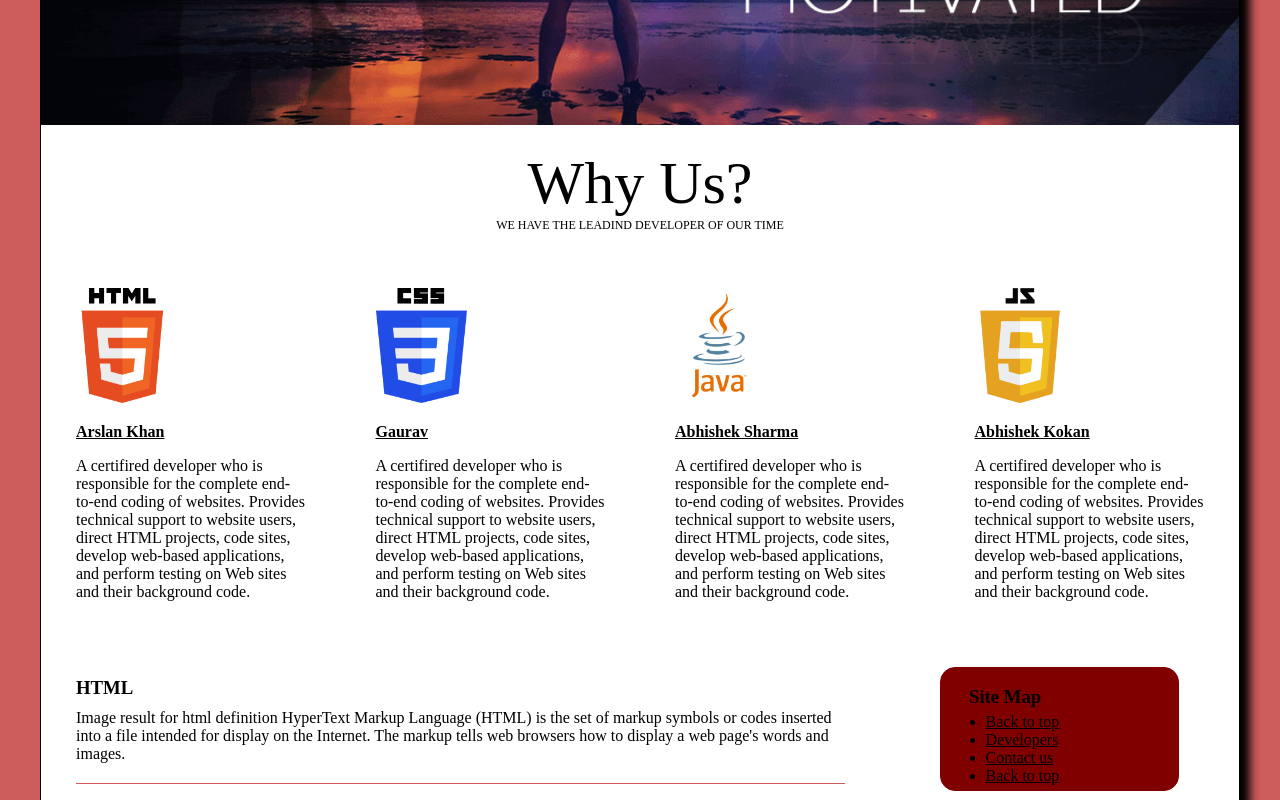
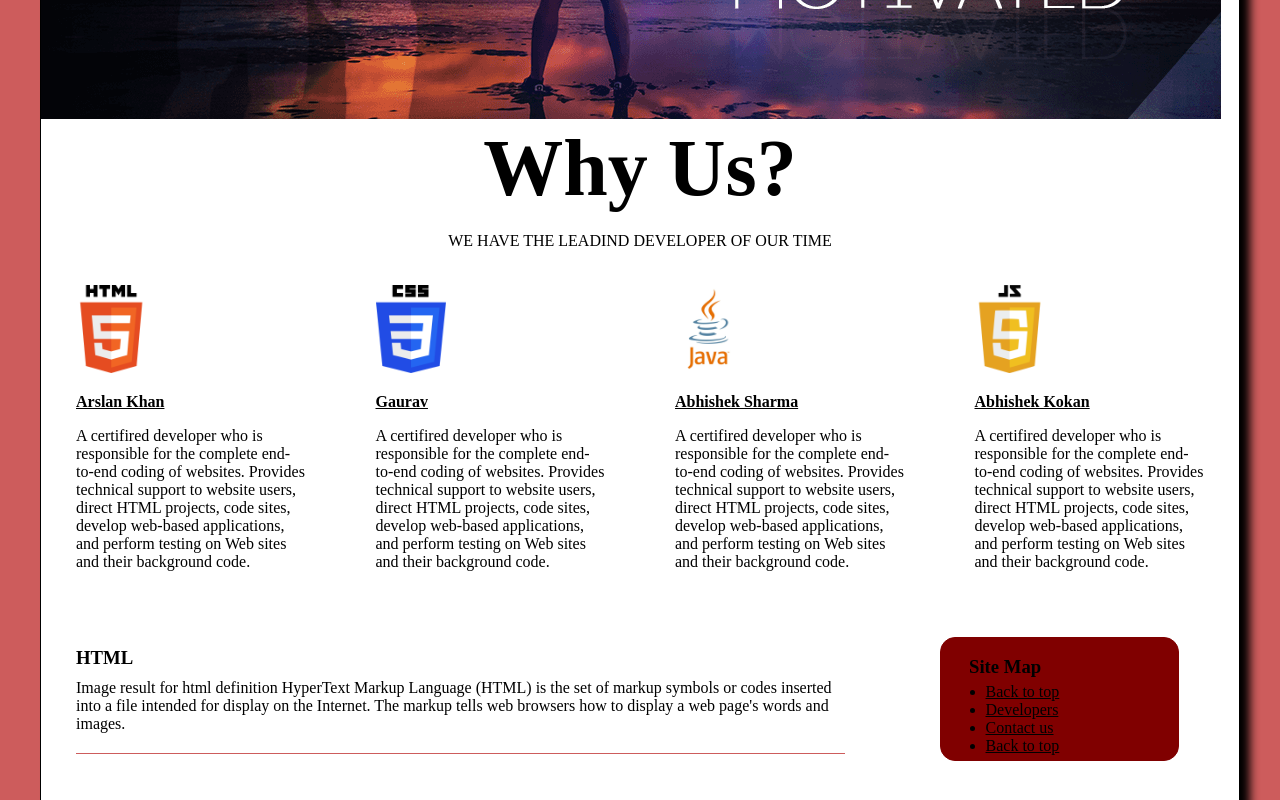
Before and after one commit to ArslanKhan-info/Project_site_of_HTML_CSS, a plain HTML site: page index.html in a window 1280 px wide. Shown: the part 460-1260 px from the top of the page. Drawn offline with Linux system fonts and the light colour scheme.

Commit message:
some corrections

```diff
--- a/index.html
+++ b/index.html
@@ -1,5 +1,5 @@
 <!doctype html>
-<html>
+<html lang="en">
 <head>
 	<title> My basic information</title>
 	<meta http-equiv="Content-Type" content="text/html; charset=UTF-8">
@@ -17,29 +17,30 @@
 			</nav>
 		</header>
 		<div>
-			<img src="m.png" width="100%" alt="Motivational Picture">
+			<img src="m.png"  alt="Motivational Picture">
 		</div>
 		<main>
 			<section>
-				<p id="whyus"><span style="font-size:5em;">Why Us?</span><br> WE HAVE THE LEADIND DEVELOPER OF OUR TIME<p>
+				<div class="whyus">
+				<h1 >Why Us?</h1><br> <p>WE HAVE THE LEADIND DEVELOPER OF OUR TIME<p></div>
 				<div class="reasons">
 					<div class="res" id="html">
-						<img src="html.png" >
+						<img src="html.png" alt="HTML">
 						<p><a href="https://www.facebook.com/profile.php?id=100011718153203" target=_blank><b>Arslan Khan</b></a></p>
 						<p>A certifired developer who is responsible for the complete end-to-end coding of websites. Provides technical support to website users, direct HTML projects, code sites, develop web-based applications, and perform testing on Web sites and their background code.
 					</div>
-					<div class="res" id="css">
-						<img src="css.png" >
+					<div class="res">
+						<img src="css.png" alt="CSS">
 						<p><a href="https://www.facebook.com/Gaurav006862" target=_blank><b>Gaurav</b></a></p>
 						<p>A certifired developer who is responsible for the complete end-to-end coding of websites. Provides technical support to website users, direct HTML projects, code sites, develop web-based applications, and perform testing on Web sites and their background code.</p>
 					</div>
-					<div class="res" id="java">
-						<img src="java.png" >
+					<div class="res">
+						<img src="java.png" alt="Java">
 						<p><a href="https://www.facebook.com/aarav.arora.9210256" target=_blank><b>Abhishek Sharma</b></a></p>
 						<p>A certifired developer who is responsible for the complete end-to-end coding of websites. Provides technical support to website users, direct HTML projects, code sites, develop web-based applications, and perform testing on Web sites and their background code.</p>
 					</div>
-					<div class="res" id="js">
-						<img src="js.png" >
+					<div class="res">
+						<img src="js.png" alt="JavaScript">
 						<p><a href="https://www.google.com" target=_blank><b>Abhishek Kokan</b></a></p>
 						<p>A certifired developer who is responsible for the complete end-to-end coding of websites. Provides technical support to website users, direct HTML projects, code sites, develop web-based applications, and perform testing on Web sites and their background code.</p>
 					</div>
@@ -76,7 +77,7 @@
 		</main>
 		<hr>
 		<footer>
-			<P>Thanks for visiting.<sub>By <a href="https://www.facebook.com/profile.php?id=100011718153203" target=_blank>ARSLAN KHAN</a><sub></P>
+			<P>Thanks for visiting.<sub>By <a href="https://www.facebook.com/profile.php?id=100011718153203" target=_blank>ARSLAN KHAN</a></sub></P>
 		</footer>
 	</div>
 </body>
--- a/new.css
+++ b/new.css
@@ -10,44 +10,48 @@ body{
 	background-color: white;
 	border:1px solid black;
 	border-radius: 25px;
-	width:1200px;
+	max-width:1200px;
 	margin:20px auto;
 	box-shadow:10px 10px 10px black;
-
 }
 header{
 	padding:50px;
 }
 .logo{
 	font-size:2.5em;
-	margin-bottom:-15px
+	margin-bottom:-15px;
 }
 nav{
 	float:right
 }
 main{
-	overflow:auto;
+	display:inline-block;
 }
-#whyus{
+.whyus p{
 	text-align:center;
-	margin:20px auto;
-	font-size:12PX
-
+	margin:0px auto;
+	padding-top:0;
+}
+.whyus h1{
+	text-align:center;
+	font-size:5em;
+	margin:0 auto;
+	padding-bottom:0;
 }
 .reasons {
 	display:flex;
-
+	flex-direction:row;
 }
 .res{
 	padding: 35px;
 }
 .res img{
-	width: 40%;
+	max-width: 70px;
 }
 .info{
 	width:70%;
 	float:left;
-	padding:35px
+	padding:35px;
 }
 .info article{
 	border-bottom:1px solid indianred;
@@ -55,7 +59,6 @@ main{
 .info article:last-child{
 	border-bottom:0px;
 }
-
 .info p{
 	margin-top:0px;
 	margin-bottom:20px;
@@ -75,7 +78,6 @@ aside{
 	background-color:maroon;
 	border:1px solid maroon;
 	border-radius:15px;
-
 }
 aside h3{
 		padding-left:12%;
@@ -88,5 +90,22 @@ aside ul{
 }
 footer{
 	text-align:center;
-	font-size:20px;
 }
+@media screen and (max-width:768px){
+	.reasons{
+		flex-wrap:wrap;
+	}
+}
+@media screen and (max-width:679px){
+	.reasons{
+		flex-wrap:wrap;
+	}
+	aside{
+		margin-right:5px;
+		margin-left:0px;
+		font-size:10px
+	}
+	.info{
+		margin:0px;
+	}
+}
```
